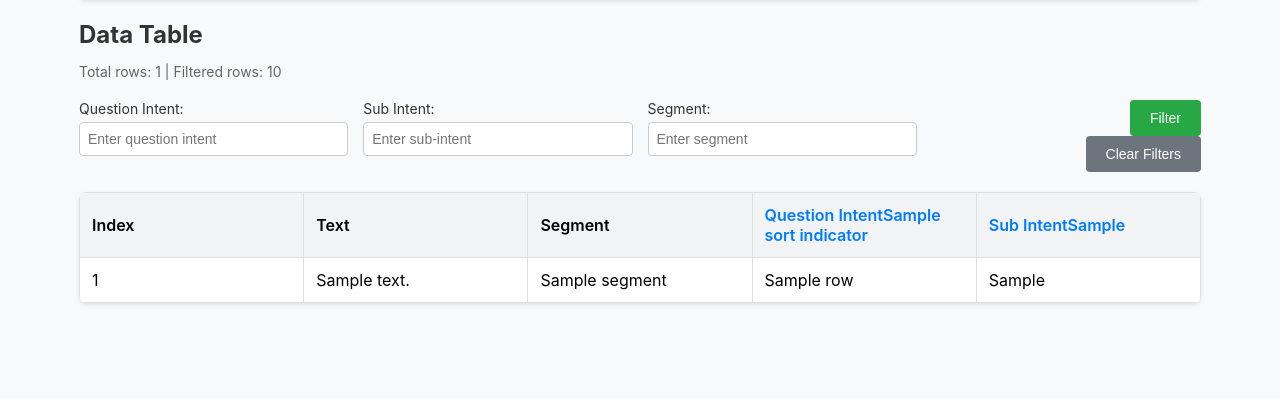
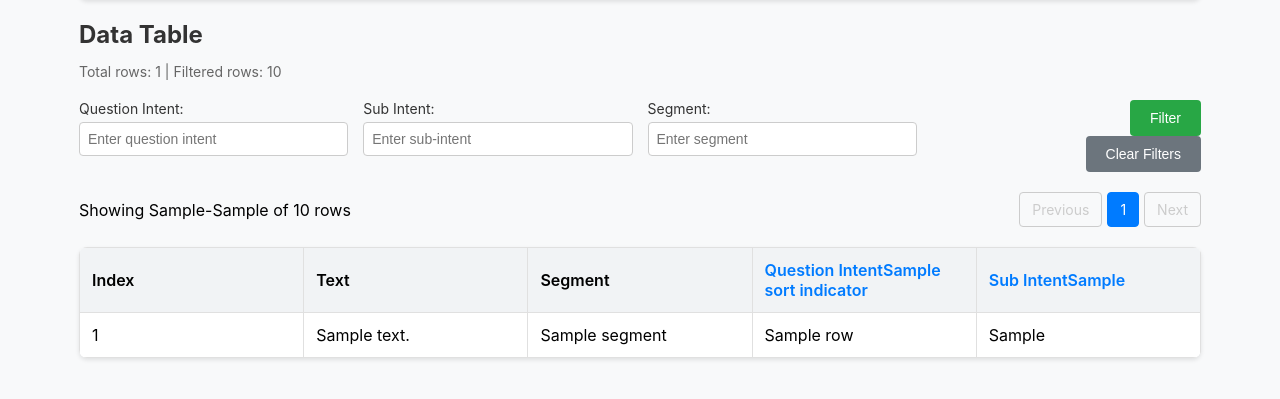
Before and after one commit to DoWhatILove/qeditor, a Flask app: template templates/data.html in a window 1280 px wide. Shown: the part 76-475 px from the top of the page. Run offline with Flask 3, Linux system fonts and the light colour scheme; the template is opened without the code that fills it: most values are stand-ins (such as "Sample title", 1, 10 or a date in 2020).

Commit message:
support pagination

```diff
--- a/app.py
+++ b/app.py
@@ -80,6 +80,12 @@ def data_table():
         app.logger.warning("No data loaded for data table")
         return redirect(url_for('index'))
 
+    # Get pagination parameters
+    page = int(request.args.get('page', 1))
+    per_page = int(request.args.get('per_page', 10))  # Default to 10 rows per page
+    if per_page not in [10, 25, 50]:
+        per_page = 10  # Restrict to valid options
+
     search_params = get_search_params()
     filtered_data = filter_data(data, search_params, app)
 
@@ -92,8 +98,28 @@ def data_table():
     column = request.args.get('sort')
     filtered_data = sort_data(filtered_data, column, app)
 
-    table_data = prepare_table_data(filtered_data)
+    # Calculate pagination metadata
+    total_rows = len(filtered_data)
+    total_pages = (total_rows + per_page - 1) // per_page
+    page = max(1, min(page, total_pages))  # Ensure page is within bounds
+    start_idx = (page - 1) * per_page
+    end_idx = min(start_idx + per_page, total_rows)
+
+    # Slice data for current page
+    paginated_data = filtered_data[start_idx:end_idx]
+
+    table_data = prepare_table_data(paginated_data, start_idx)
     sort_indicators = get_sort_indicators()
+
+    # Pagination metadata for template
+    pagination = {
+        'page': page,
+        'per_page': per_page,
+        'total_pages': total_pages,
+        'total_rows': total_rows,
+        'start_row': start_idx + 1,
+        'end_row': end_idx
+    }
 
     app.logger.debug("Rendering data table page")
     return render_template(
@@ -102,7 +128,8 @@ def data_table():
         sort_indicators=sort_indicators,
         search_params=search_params,
         total_rows=len(data),
-        filtered_rows=len(filtered_data)
+        filtered_rows=len(filtered_data),
+        pagination=pagination
     )
 
 @app.route('/charts')
--- a/src/utils.py
+++ b/src/utils.py
@@ -84,11 +84,11 @@ def sort_data(filtered_data, column, app):
     filtered_data.sort(key=key_map[column], reverse=sort_reverse)
     return filtered_data
 
-def prepare_table_data(filtered_data):
-    """Prepare data for table rendering."""
+def prepare_table_data(filtered_data, start_idx=0):
+    """Prepare data for table rendering with pagination offset."""
     return [
         {
-            'index': idx,
+            'index': start_idx + idx,
             'text': item.query[0].get('text', 'No text available'),
             'segment': str(item.metadata.get('segment', 'Unknown')),
             'question_intent': str(item.metadata.get('question_intent', 'Unknown')),
--- a/static/css/data.css
+++ b/static/css/data.css
@@ -260,6 +260,44 @@ th a:hover {
     text-decoration: underline;
 }
 
+.pagination {
+    margin: 20px 0;
+    display: flex;
+    justify-content: space-between;
+    align-items: center;
+}
+
+.pagination-controls {
+    display: flex;
+    gap: 5px;
+}
+
+.pagination-link {
+    padding: 8px 12px;
+    border: 1px solid #ccc;
+    border-radius: 4px;
+    text-decoration: none;
+    color: #007bff;
+    font-size: 14px;
+}
+
+.pagination-link:hover, .pagination-link:focus {
+    background-color: #e9ecef;
+}
+
+.pagination-link.active {
+    background-color: #007bff;
+    color: white;
+    border-color: #007bff;
+    pointer-events: none;
+}
+
+.pagination-link.disabled {
+    color: #ccc;
+    border-color: #ccc;
+    pointer-events: none;
+}
+
 @media (max-width: 768px) {
     .container {
         width: 95vw;
@@ -300,4 +338,10 @@ th a:hover {
     .bar-chart-container {
         max-width: 100%;
     }
+
+    .pagination {
+        flex-direction: column;
+        align-items: flex-start;
+        gap: 10px;
+    }
 }
--- a/templates/data.html
+++ b/templates/data.html
@@ -43,16 +43,40 @@
                 <button type="submit" class="search-button" onclick="showSpinner()">Filter</button>
                 <button type="button" class="search-button clear-button" onclick="clearFilters()">Clear Filters</button>
             </div>
+            <input type="hidden" name="page" value="{{ pagination.page }}">
+            <input type="hidden" name="per_page" value="{{ pagination.per_page }}">
         </form>
         <div id="spinner" class="spinner hidden"></div>
+        <div class="pagination">
+            <span>Showing {{ pagination.start_row }}-{{ pagination.end_row }} of {{ filtered_rows }} rows</span>
+            <div class="pagination-controls">
+                {% if pagination.page > 1 %}
+                    <a href="{{ url_for('data_table', page=pagination.page-1, per_page=pagination.per_page, question_intent=search_params.question_intent, sub_intent=search_params.sub_intent, segment=search_params.segment, sort=request.args.get('sort')) }}" class="pagination-link">Previous</a>
+                {% else %}
+                    <span class="pagination-link disabled">Previous</span>
+                {% endif %}
+                {% for p in range(1, pagination.total_pages + 1) %}
+                    {% if p == pagination.page %}
+                        <span class="pagination-link active">{{ p }}</span>
+                    {% else %}
+                        <a href="{{ url_for('data_table', page=p, per_page=pagination.per_page, question_intent=search_params.question_intent, sub_intent=search_params.sub_intent, segment=search_params.segment, sort=request.args.get('sort')) }}" class="pagination-link">{{ p }}</a>
+                    {% endif %}
+                {% endfor %}
+                {% if pagination.page < pagination.total_pages %}
+                    <a href="{{ url_for('data_table', page=pagination.page+1, per_page=pagination.per_page, question_intent=search_params.question_intent, sub_intent=search_params.sub_intent, segment=search_params.segment, sort=request.args.get('sort')) }}" class="pagination-link">Next</a>
+                {% else %}
+                    <span class="pagination-link disabled">Next</span>
+                {% endif %}
+            </div>
+        </div>
         <table class="data-table">
             <thead>
                 <tr>
                     <th class="resizable">Index</th>
                     <th class="resizable">Text</th>
                     <th class="resizable">Segment</th>
-                    <th class="resizable"><a href="{{ url_for('data_table', sort='Question Intent') }}">Question Intent{{ sort_indicators['Question Intent'] }}</a></th>
-                    <th class="resizable"><a href="{{ url_for('data_table', sort='Sub Intent') }}">Sub Intent{{ sort_indicators['Sub Intent'] }}</a></th>
+                    <th class="resizable"><a href="{{ url_for('data_table', sort='Question Intent', page=pagination.page, per_page=pagination.per_page, question_intent=search_params.question_intent, sub_intent=search_params.sub_intent, segment=search_params.segment) }}">Question Intent{{ sort_indicators['Question Intent'] }}</a></th>
+                    <th class="resizable"><a href="{{ url_for('data_table', sort='Sub Intent', page=pagination.page, per_page=pagination.per_page, question_intent=search_params.question_intent, sub_intent=search_params.sub_intent, segment=search_params.segment) }}">Sub Intent{{ sort_indicators['Sub Intent'] }}</a></th>
                     <th>Actions</th>
                 </tr>
             </thead>
```
